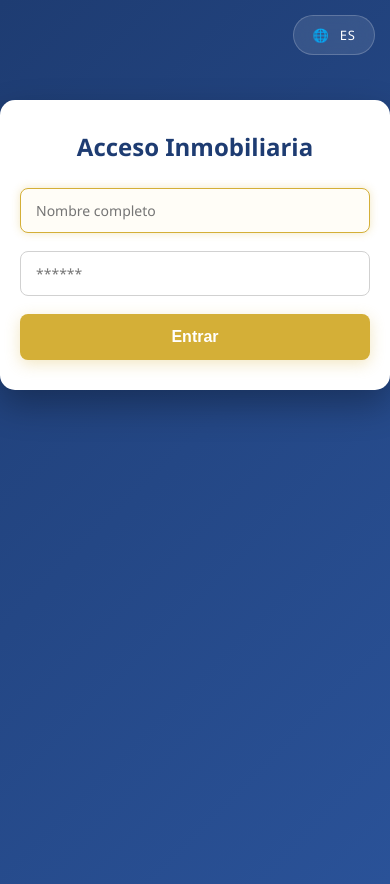
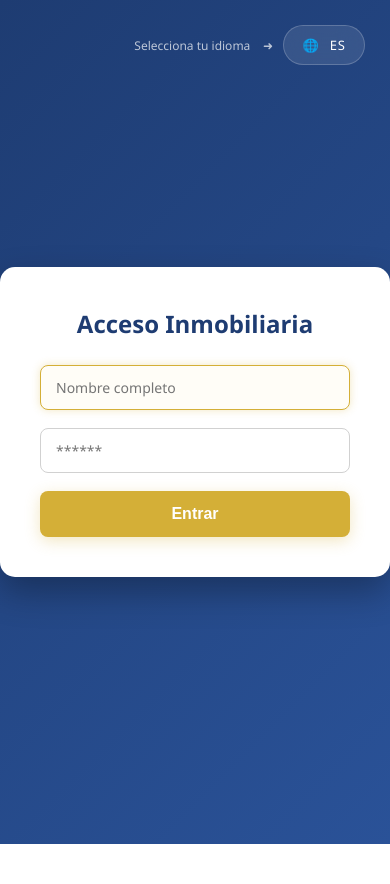
Before and after one commit to DG2028-2029/bot-inmobiliaria-v1, a Flask app: page /login/1 in a window 390 px wide. After the commit the page ends 844 px from the top, so only its background shows below. Run offline with Flask 3, Linux system fonts and the light colour scheme.

Commit message:
Update estilos.css

```diff
--- a/static/css/estilos.css
+++ b/static/css/estilos.css
@@ -156,7 +156,8 @@ button:active { transform: scale(0.97); }
     display: flex;
     align-items: center;
     gap: 8px;
-    pointer-events: none;
+    pointer-events: none; /* No interfiere con el click */
+    animation: fadeIn 1s ease-in;
 }
 
 .lang-hint span {
@@ -169,29 +170,11 @@ button:active { transform: scale(0.97); }
     50% { transform: translateX(5px); }
 }
 
-/* --- ADAPTABILIDAD MÓVIL (NUEVO) --- */
-@media (max-width: 600px) {
-    body {
-        height: auto;
-        min-height: 100vh;
-        overflow-y: auto;
-        padding: 20px 0;
-        align-items: flex-start;
-    }
+@keyframes fadeIn {
+    from { opacity: 0; }
+    to { opacity: 1; }
+}
 
-    form, .mensaje-exito {
-        width: 90%;
-        padding: 30px 20px;
-        margin-top: 80px; /* Para no tapar el selector de idiomas */
-    }
-
-    .lang-container {
-        top: 15px;
-        right: 15px;
-        flex-direction: column-reverse;
-        align-items: flex-end;
-        gap: 5px;
-    }
-
-    .lang-hint { display: none; } /* Ocultar hint en móvil para ahorrar espacio */
+.selector-idioma, .selector-idioma-form, .bandera {
+    display: none !important;
 }
```
